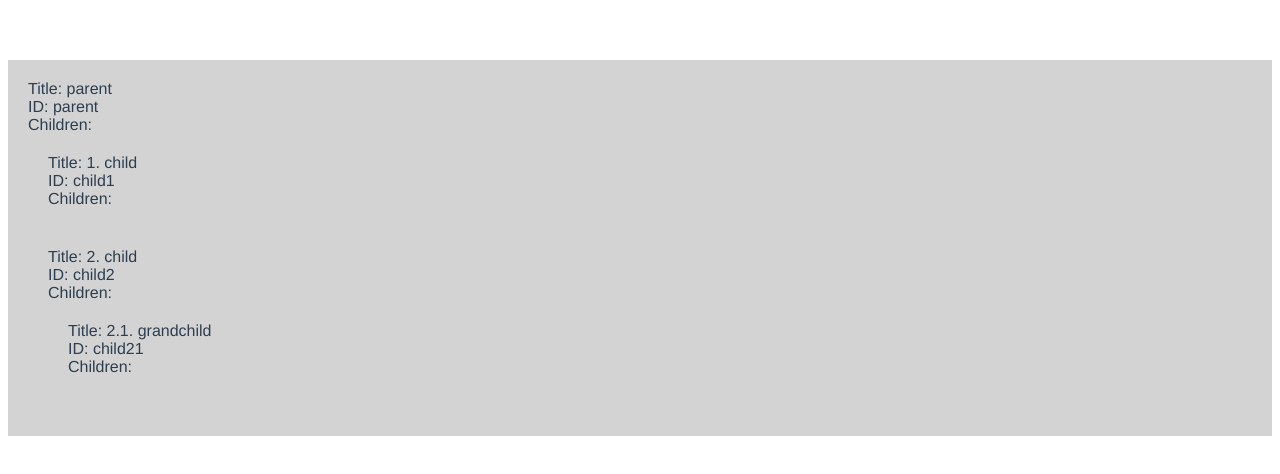
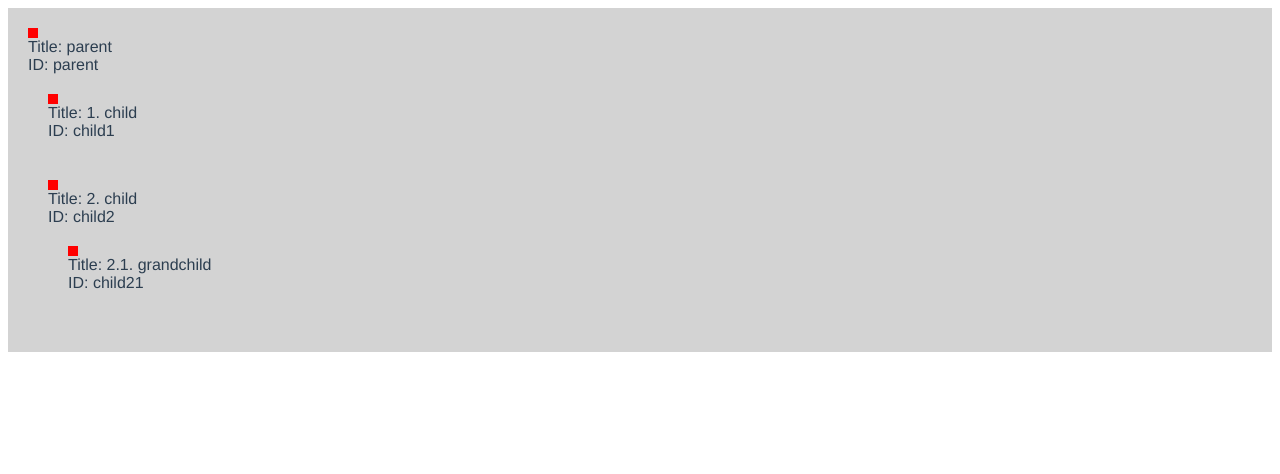
Before and after one commit to PhilippeSchraepen/nested, a Vue app: page / in a window 1280 px wide. Shown: the top 474 px of the page. Built offline with nearby package versions, Linux system fonts and the light colour scheme.

Commit message:
Enable toggling of the checkboxes

```diff
--- a/src/App.vue
+++ b/src/App.vue
@@ -43,6 +43,5 @@ export default {
   -webkit-font-smoothing: antialiased;
   -moz-osx-font-smoothing: grayscale;
   color: #2c3e50;
-  margin-top: 60px;
 }
 </style>
--- a/src/components/Nested.vue
+++ b/src/components/Nested.vue
@@ -1,14 +1,20 @@
 <template>
-  <div class="nested" data="book">
+  <div class="nested">
+    <div
+    @click.stop='clickCheckbox'
+    :class="'nested__checkbox--' + getStatus"
+    class="nested__checkbox"></div>
+    <div class="nested__content">
       <div class="nested__title">Title: {{data.title}}</div>
-    <div class="nested__title">ID: {{data.id}}</div>
-    <div class="nested__child">Children:
+      <div class="nested__id">ID: {{data.id}}</div>
+      <div class="nested__child">
         <nested
         class="nested__child__list"
         v-for='child in data.children'
         :data='child'
         :key='child'>
         </nested>
+      </div>
     </div>
   </div>
 </template>
@@ -18,16 +24,55 @@ import Vue from 'vue'
 import Vuex from 'vuex'
 Vue.use(Vuex)
 
+const statuses = {
+  checked: 'checked',
+  unchecked: 'unchecked'
+}
+
+const store = new Vuex.Store({
+  state: {
+    statuses: []
+  },
+  mutations: {
+    updateStatus (state, component) {
+      let existingComponent = state.statuses.find(status => status.id === component.id)
+      if (existingComponent) {
+        existingComponent.status = component.status
+        return
+      }
+      state.statuses.push(component)
+    }
+  },
+  getters: {
+    getComponentStatus: state => componentId => {
+      let component = state.statuses.find(component => component.id === componentId)
+      if (component && component.status) {
+        return component.status
+      }
+      return statuses.unchecked
+    }
+  }
+})
+
 export default {
   name: 'nested',
   props: ['data'],
-  data () {
-    return {
+  store,
+  methods: {
+    clickCheckbox: function () {
+      if (store.getters.getComponentStatus(this.data.id) === statuses.unchecked) {
+        store.commit('updateStatus', {id: this.data.id, status: statuses.checked})
+      } else {
+        store.commit('updateStatus', {id: this.data.id, status: statuses.unchecked})
+      }
     }
   },
-  mounted () {
+  computed: {
+    getStatus () {
+      return store.getters.getComponentStatus(this.data.id)
+    }
+  }
 
-  }
 }
 </script>
 
@@ -35,9 +80,25 @@ export default {
 .nested {
   background: lightgray;
   padding: 20px;
+
+  &__child__list {
+    padding-left: 20px;
   }
 
-.nested__child__list {
-  padding-left: 20px;
+  &__checkbox {
+    width: 10px;
+    height: 10px;
+    cursor: pointer;
+    &--checked {
+      background: green;
     }
+    &--indetermined {
+      background: yellow;
+    }
+    &--unchecked {
+      background: red;
+    }
+  }
+}
+
 </style>
```
Lines whose indentation alone changed are shown as unchanged.
